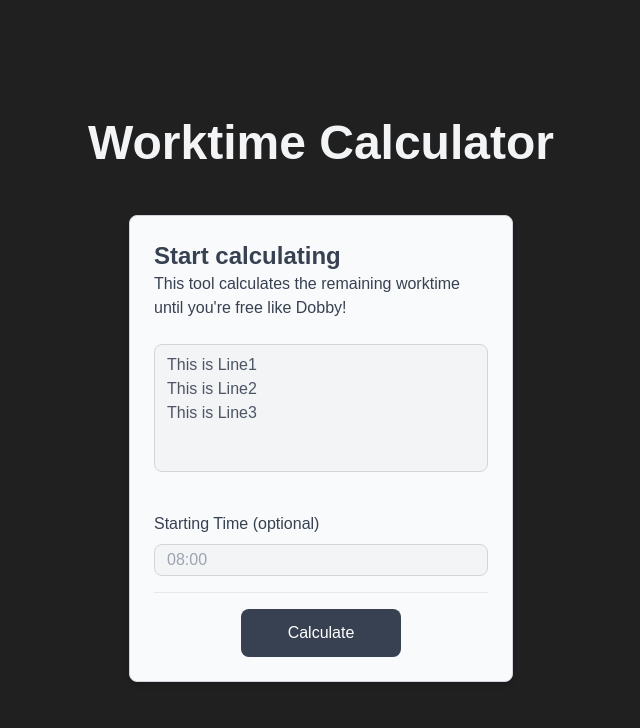
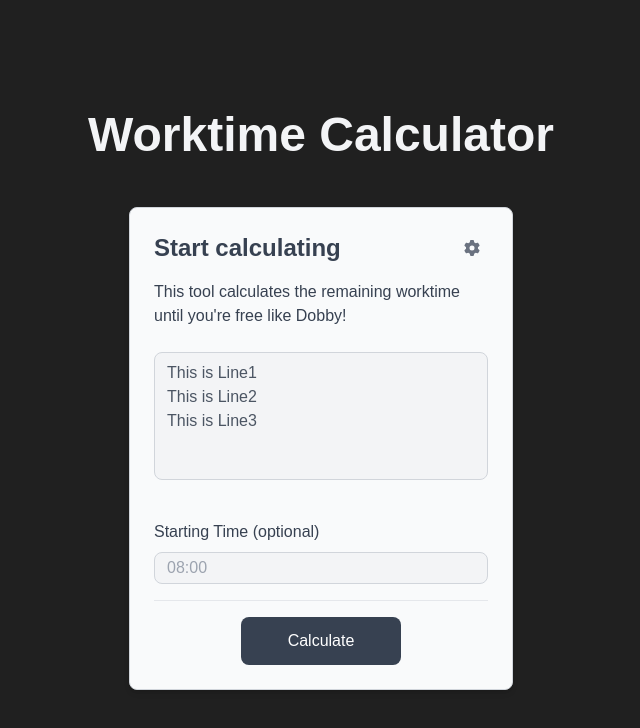
Before and after one commit to RoKoDerBoss/WorktimeCalculator, a Next.js app in the folder worktime-calculator/: page / in a window 1280 px wide. Shown: the top 728 px of the page, without its empty margins (319-959 px from the left). Built offline with nearby package versions, Linux system fonts and the light colour scheme.

Commit message:
added settings icon

```diff
--- a/worktime-calculator/package.json
+++ b/worktime-calculator/package.json
@@ -9,6 +9,8 @@
     "lint": "next lint"
   },
   "dependencies": {
+    "@fortawesome/free-solid-svg-icons": "^6.7.2",
+    "@fortawesome/react-fontawesome": "^0.2.2",
     "clsx": "^2.1.1",
     "next": "15.2.0",
     "react": "^19.0.0",
--- a/worktime-calculator/src/app/page.tsx
+++ b/worktime-calculator/src/app/page.tsx
@@ -4,6 +4,9 @@ import { useState } from 'react';
 import { Button } from '../components/ui/Button';
 import { Card, CardTitle, CardContent, CardFooter } from '../components/ui/Card'
 import { InputBox, DisplayBox } from '../components/ui/InputBox';
+import { IconButton } from '../components/ui/IconButton'
+import { FontAwesomeIcon } from "@fortawesome/react-fontawesome";
+import { faGear } from "@fortawesome/free-solid-svg-icons";
 
 export default function Home() {
   const [loading, setLoading] = useState(false)
@@ -19,15 +22,22 @@ export default function Home() {
     }, 1000);
   }
 
+  function iconClick() {
+    alert('Settings Panel')
+  }
+
   return (
     <main className="flex min-h-screen flex-col items-center justify-center space-y-12">
       <h1 className="text-5xl font-bold text-gray-100 font-arimo">
         Worktime Calculator
       </h1>
       <Card className='w-96'>
-        <CardTitle className='text-left'>
-          Start calculating
-        </CardTitle>
+        <div className='flex justify-between items-center mb-4'>
+          <CardTitle className='text-left'>
+            Start calculating
+          </CardTitle>
+          <IconButton icon={<FontAwesomeIcon icon={faGear} />} onClick={iconClick} size='md' />
+        </div>
         <CardContent>
           This tool calculates the remaining worktime until you're free like Dobby!
         </CardContent>
--- /dev/null
+++ b/worktime-calculator/src/components/ui/IconButton.tsx
@@ -0,0 +1,49 @@
+"use client";
+
+import clsx from "clsx";
+import { MouseEventHandler, ReactNode } from "react";
+
+interface IconButtonProps{
+    icon: ReactNode; // The icon component (e.g., from Lucide or FontAwesome)
+    label?: string;
+    onClick?: MouseEventHandler<HTMLDivElement>;
+    size?: "sm" | "md" | "lg";
+    color?: "gray" | "blue" | "red" | "green";
+    className?: string;
+}
+
+export function IconButton({
+    icon,
+    label,
+    onClick,
+    size = "md",
+    color = "gray",
+  className
+}: IconButtonProps) {
+    const sizeClasses = {
+        sm: "w-6 h-6 text-sm",
+        md: "w-8 h-8 text-base",
+        lg: "w-10 h-10 text-lg",
+    };
+
+    const colorClasses = {
+        gray: "text-gray-500 hover:text-gray-700",
+        blue: "text-blue-500 hover:text-blue-700",
+        red: "text-red-500 hover:text-red-700",
+        green: "text-green-500 hover:text-green-700",
+    };
+
+    return(
+        <div
+            onClick={onClick}
+            className={clsx("flex items-center space-x-2 cursor-pointer select-none", className)}
+        >
+            <div
+                className={clsx("flex justify-center items-center rounded-full p-2 transition-colors", sizeClasses[size], colorClasses[color])}
+            >
+                {icon}
+            </div>
+            {label && <span className="text-sm font-medium">{label}</span>}
+        </div>
+    )
+}
```
Also changed, not shown: 1 other file (tests, documents, lock files or other folders).
